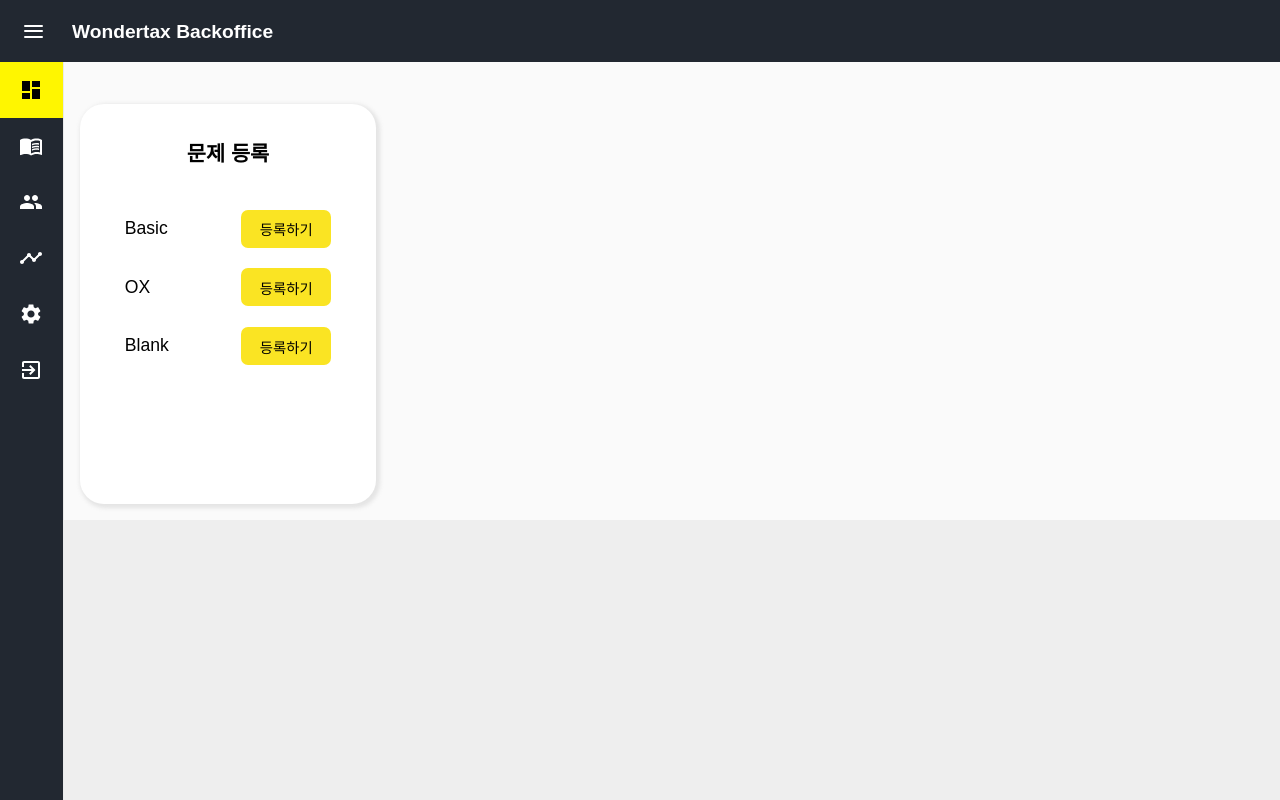
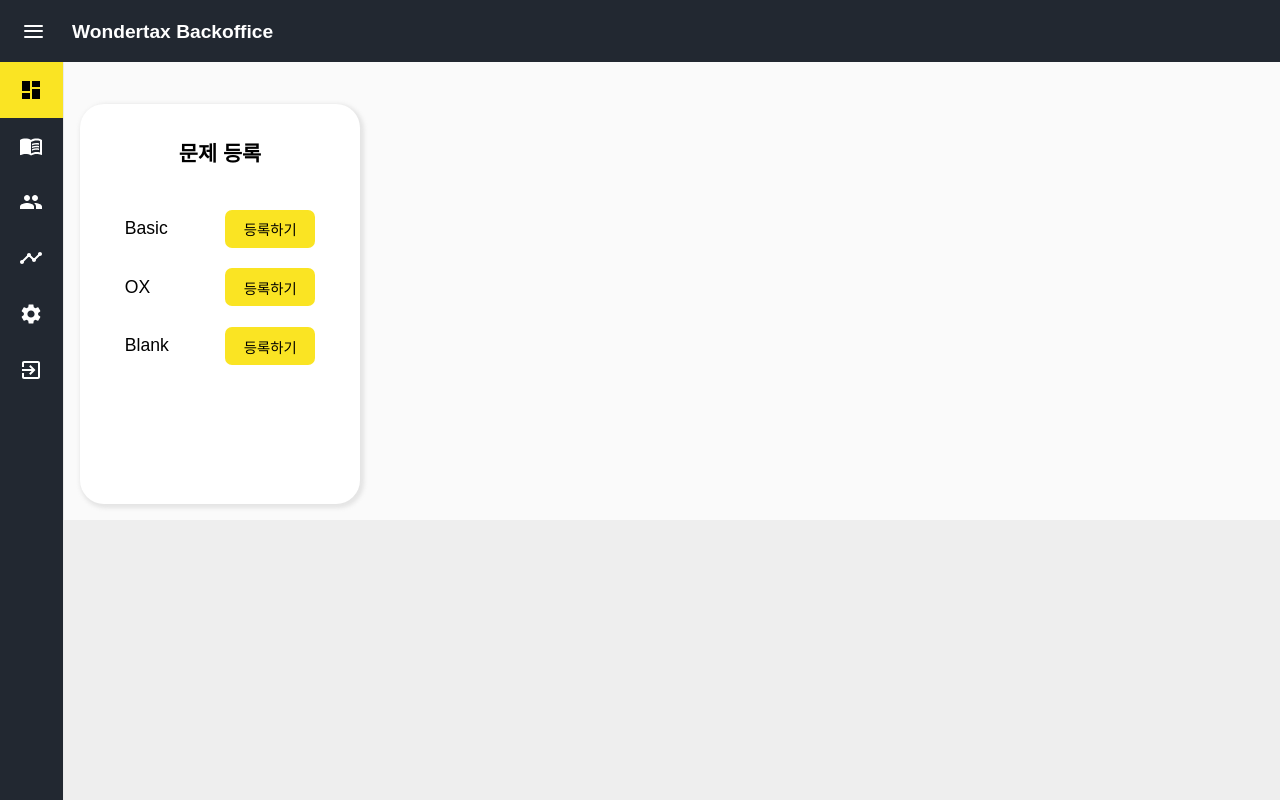
Before and after one commit to kkimsuhyeon/wondertax_backoffice, a React (Create React App) app: page / in a window 1280 px wide. Built offline with nearby package versions, Linux system fonts and the light colour scheme.

Commit message:
css 수정

```diff
--- a/src/components/Layout/SideNav.tsx
+++ b/src/components/Layout/SideNav.tsx
@@ -74,7 +74,7 @@ const Menu = styled(NavLink)`
     }
 
     &.active {
-      background-color: ${theme.lemon};
+      background-color: ${theme.yellow};
       color: ${theme.black};
     }
   `}
--- a/src/globals/theme.tsx
+++ b/src/globals/theme.tsx
@@ -6,7 +6,7 @@ export const palette = {
   whiteGray: '#fafafa',
   whiteLemon: '#fbfdba',
   lemon: '#fff600',
-  yellow: '#ffe227',
+  yellow: '#fae423',
   blackGray: '#393e46',
   subBlack: '#222831',
   black: '#000000',
--- a/src/pages/Home.tsx
+++ b/src/pages/Home.tsx
@@ -64,7 +64,7 @@ const Wrapper = styled.div`
 
 const Card = styled.div`
   margin-top: 2rem;
-  width: 25%;
+  width: 280px;
   height: 400px;
   border-radius: 1.5rem;
   background-color: white;
```
